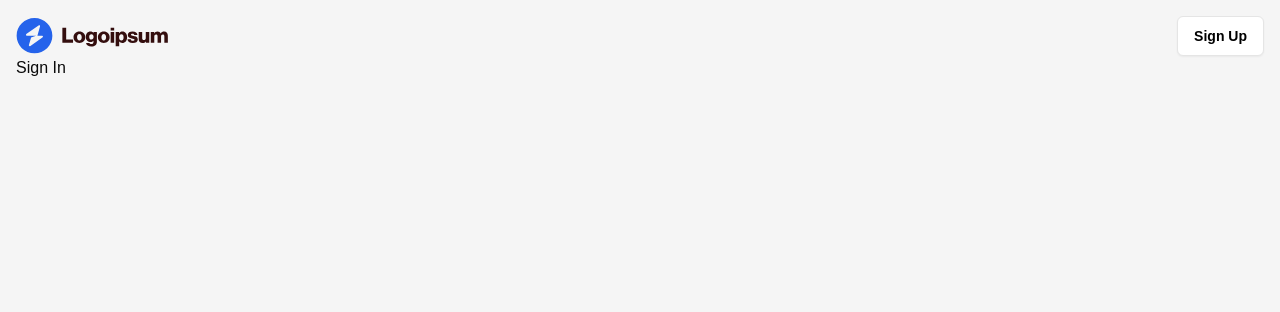
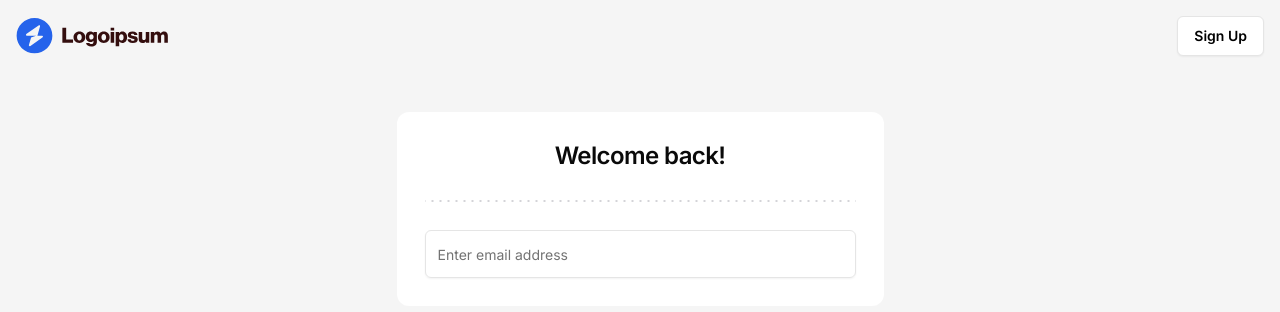
Before and after one commit to laviveti/jira-clone, a Next.js app: page /sign-in in a window 1280 px wide. Shown: the top 312 px of the page. Built offline with nearby package versions, Linux system fonts and the light colour scheme.

Commit message:
feat(1/1h10): implementando SignInCard

```diff
--- a/src/app/(auth)/layout.tsx
+++ b/src/app/(auth)/layout.tsx
@@ -11,10 +11,9 @@
       <div className='mx-auto max-w-screen-2xl p-4'>
         <nav className='flex justify-between items-center'>
           <Image src='/logo.svg' alt='logo' width={152} height={56} />
-
           <Button variant='secondary'>Sign Up</Button>
         </nav>
-        {children}
+        <div className='flex flex-col items-center justify-center pt-4 md:pt-14'>{children}</div>
       </div>
     </main>
   );
--- a/src/app/(auth)/sign-in/page.tsx
+++ b/src/app/(auth)/sign-in/page.tsx
@@ -1,7 +1,6 @@
+"use client";
+import { SignInCard } from "@/features/auth/components/sign-in-card";
+
 export default function LoginPage() {
-  return (
-    <div>
-      <h1>Sign In</h1>
-    </div>
-  );
+  return <SignInCard />;
 }
--- a/src/app/layout.tsx
+++ b/src/app/layout.tsx
@@ -1,17 +1,9 @@
 import type { Metadata } from "next";
-import localFont from "next/font/local";
+import { Inter } from "next/font/google";
 import "./globals.css";
+import { cn } from "@/lib/utils";
 
-const geistSans = localFont({
-  src: "./fonts/GeistVF.woff",
-  variable: "--font-geist-sans",
-  weight: "100 900",
-});
-const geistMono = localFont({
-  src: "./fonts/GeistMonoVF.woff",
-  variable: "--font-geist-mono",
-  weight: "100 900",
-});
+const inter = Inter({ subsets: ["latin"] });
 
 export const metadata: Metadata = {
   title: "Create Next App",
@@ -24,12 +16,8 @@
   children: React.ReactNode;
 }>) {
   return (
-    <html lang="en">
-      <body
-        className={`${geistSans.variable} ${geistMono.variable} antialiased`}
-      >
-        {children}
-      </body>
+    <html lang='en'>
+      <body className={cn(inter.className, "antialiased min-h-screen")}>{children}</body>
     </html>
   );
 }
--- /dev/null
+++ b/src/components/dotted-separator.tsx
@@ -0,0 +1,39 @@
+import React from "react";
+import { cn } from "@/lib/utils";
+
+interface DottedSeparatorProps {
+  className?: string;
+  color?: string;
+  height?: string;
+  dotSize?: string;
+  gapSize?: string;
+  direction?: "horizontal" | "vertical";
+}
+
+export const DottedSeparator = ({
+  className,
+  color = "#d4d4d8",
+  height = "2px",
+  dotSize = "2px",
+  gapSize = "6px",
+  direction = "horizontal",
+}: DottedSeparatorProps) => {
+  const isHorizontal = direction === "horizontal";
+  return (
+    <div className={cn(isHorizontal ? "w-full flex items-center" : "h-full flex flex-col items-center", className)}>
+      <div
+        className={isHorizontal ? "flex-grow" : "flex-grow-0"}
+        style={{
+          width: isHorizontal ? "100%" : height,
+          height: isHorizontal ? height : "100%",
+          backgroundImage: `radial-gradient(circle, ${color} 25%, transparent 25%)`,
+          backgroundSize: isHorizontal
+            ? `${parseInt(dotSize) + parseInt(gapSize)}px ${height}`
+            : `${height} ${parseInt(dotSize) + parseInt(gapSize)}px`,
+          backgroundRepeat: isHorizontal ? "repeat-x" : "repeat-y",
+          backgroundPosition: "center",
+        }}
+      />
+    </div>
+  );
+};
--- /dev/null
+++ b/src/features/auth/components/sign-in-card.tsx
@@ -0,0 +1,21 @@
+import React from "react";
+import { Card, CardContent, CardDescription, CardHeader, CardTitle } from "@/components/ui/card";
+import { DottedSeparator } from "@/components/dotted-separator";
+import { Input } from "@/components/ui/input";
+
+export const SignInCard = () => {
+  return (
+    <Card className='w-full h-full md:w-[487px] border-none shadow-none'>
+      <CardHeader className='flex items-center justify-center text-center p-7'>
+        <CardTitle className='text-2xl'>Welcome back!</CardTitle>
+      </CardHeader>
+      <div className='px-7'>
+        <DottedSeparator />
+      </div>
+      <CardContent className='p-7'>
+        <form className='space-y-4'></form>
+        <Input required type='email' value={""} onChange={() => {}} placeholder='Enter email address' disabled={false} />
+      </CardContent>
+    </Card>
+  );
+};
```
